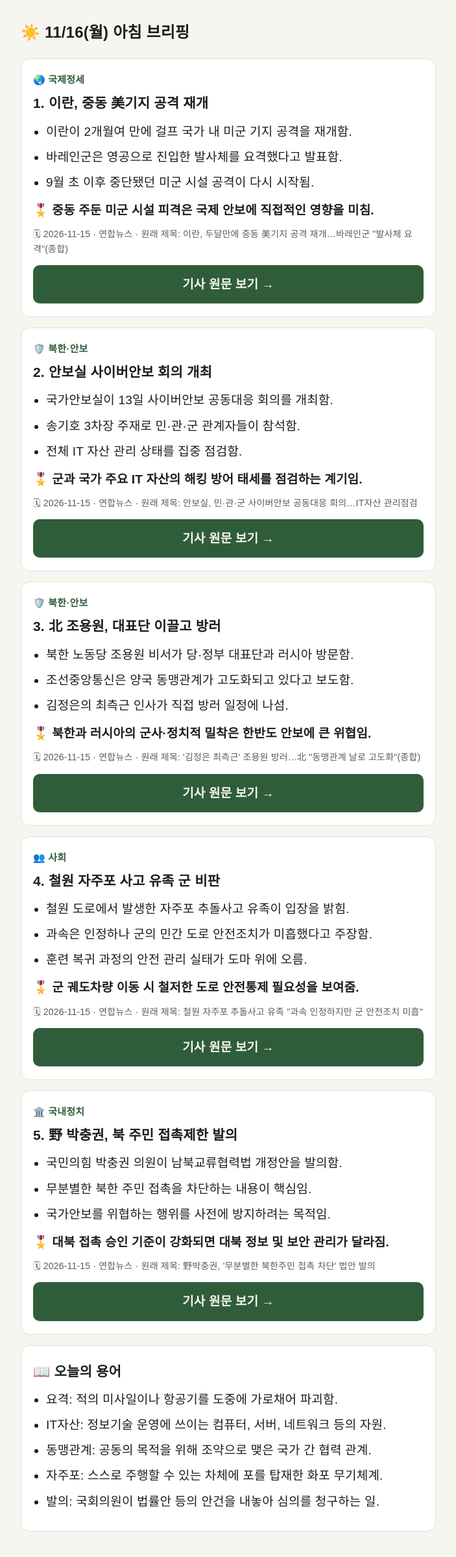
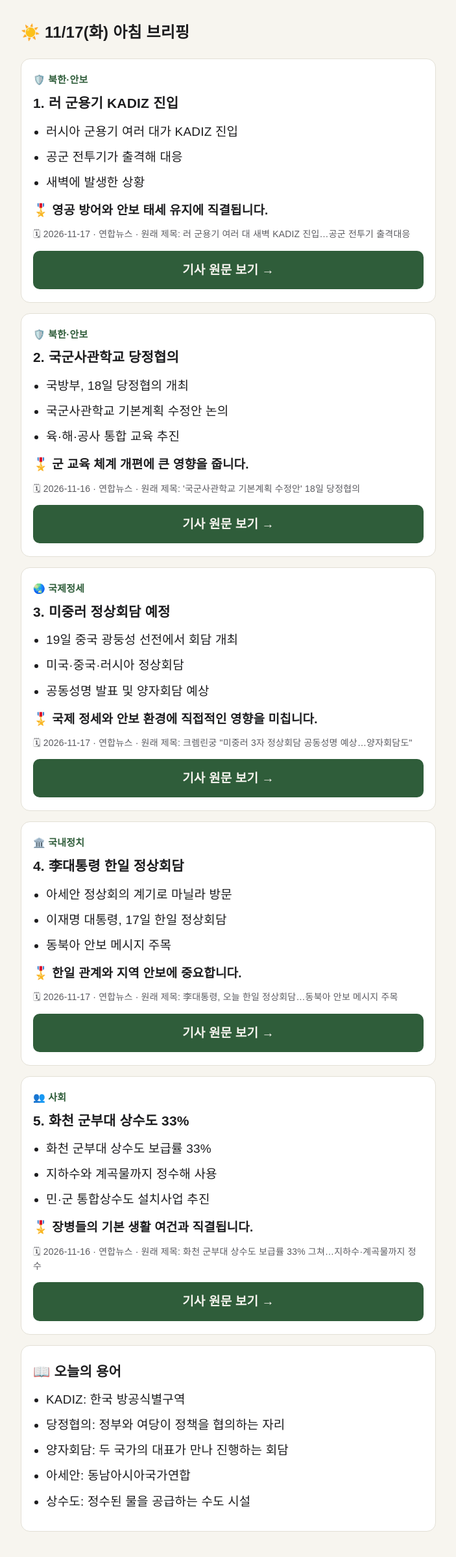
Before and after one commit to jyynet03/military-news-bot, a plain HTML site: page docs/index.html in a window 1280 px wide. Shown: the whole page at 65% size, without its empty margins (288-991 px from the left). Drawn offline with Linux system fonts and the light colour scheme.

Commit message:
기록: 2026-11-17 브리핑

```diff
--- a/data/state.json
+++ b/data/state.json
@@ -1,12 +1,12 @@
 {
   "gemini_usage": {
-    "date": "2026-11-16",
+    "date": "2026-11-17",
     "calls": 2
   },
   "kakao_refresh": {
     "fp": "74fdaf00",
     "first_seen": "2026-11-11"
   },
-  "last_sent_date": "2026-11-16",
-  "last_sent_at": "08:50:00"
+  "last_sent_date": "2026-11-17",
+  "last_sent_at": "11:05:50"
 }
--- a/docs/index.html
+++ b/docs/index.html
@@ -1,7 +1,7 @@
 <!doctype html>
 <html lang="ko"><head><meta charset="utf-8">
 <meta name="viewport" content="width=device-width,initial-scale=1">
-<title>아침 브리핑 2026-11-16</title>
+<title>아침 브리핑 2026-11-17</title>
 <style>
 :root{--bg:#f7f5ef;--card:#fff;--ink:#1d1d1f;--sub:#5b5b60;--acc:#2f5d3a;--line:#e3e0d6}
 @media (prefers-color-scheme:dark){:root{--bg:#16181a;--card:#202326;--ink:#ececec;--sub:#a5a8ad;--acc:#8fc79b;--line:#33373b}}
@@ -14,40 +14,40 @@ h1{font-size:24px;margin:8px 0 18px} h2{font-size:21px;line-height:1.5;margin:6p
 .btn{display:block;text-align:center;background:var(--acc);color:var(--bg);text-decoration:none;font-weight:700;padding:12px;border-radius:10px}
 .warn{background:#fff3cd;color:#5c4400;padding:10px 14px;border-radius:10px;font-size:16px}
 </style></head><body><main>
-<h1>☀️ 11/16(월) 아침 브리핑</h1>
+<h1>☀️ 11/17(화) 아침 브리핑</h1>
 <section class="card">
-  <div class="cat">🌏 국제정세</div>
-  <h2>1. 이란, 중동 美기지 공격 재개</h2>
-  <ul><li>이란이 2개월여 만에 걸프 국가 내 미군 기지 공격을 재개함.</li><li>바레인군은 영공으로 진입한 발사체를 요격했다고 발표함.</li><li>9월 초 이후 중단됐던 미군 시설 공격이 다시 시작됨.</li></ul><p class="why">🎖️ 중동 주둔 미군 시설 피격은 국제 안보에 직접적인 영향을 미침.</p>
-  <p class="meta">🗓 2026-11-15 · 연합뉴스 · 원래 제목: 이란, 두달만에 중동 美기지 공격 재개…바레인군 &quot;발사체 요격&quot;(종합)</p>
-  <a class="btn" href="https://www.yna.co.kr/view/AKR20261115029351009" target="_blank" rel="noopener">기사 원문 보기 →</a>
+  <div class="cat">🛡️ 북한·안보</div>
+  <h2>1. 러 군용기 KADIZ 진입</h2>
+  <ul><li>러시아 군용기 여러 대가 KADIZ 진입</li><li>공군 전투기가 출격해 대응</li><li>새벽에 발생한 상황</li></ul><p class="why">🎖️ 영공 방어와 안보 태세 유지에 직결됩니다.</p>
+  <p class="meta">🗓 2026-11-17 · 연합뉴스 · 원래 제목: 러 군용기 여러 대 새벽 KADIZ 진입…공군 전투기 출격대응</p>
+  <a class="btn" href="https://www.yna.co.kr/view/AKR20261117014400504" target="_blank" rel="noopener">기사 원문 보기 →</a>
 </section>
 <section class="card">
   <div class="cat">🛡️ 북한·안보</div>
-  <h2>2. 안보실 사이버안보 회의 개최</h2>
-  <ul><li>국가안보실이 13일 사이버안보 공동대응 회의를 개최함.</li><li>송기호 3차장 주재로 민·관·군 관계자들이 참석함.</li><li>전체 IT 자산 관리 상태를 집중 점검함.</li></ul><p class="why">🎖️ 군과 국가 주요 IT 자산의 해킹 방어 태세를 점검하는 계기임.</p>
-  <p class="meta">🗓 2026-11-15 · 연합뉴스 · 원래 제목: 안보실, 민·관·군 사이버안보 공동대응 회의…IT자산 관리점검</p>
-  <a class="btn" href="https://www.yna.co.kr/view/AKR20261115031700001" target="_blank" rel="noopener">기사 원문 보기 →</a>
+  <h2>2. 국군사관학교 당정협의</h2>
+  <ul><li>국방부, 18일 당정협의 개최</li><li>국군사관학교 기본계획 수정안 논의</li><li>육·해·공사 통합 교육 추진</li></ul><p class="why">🎖️ 군 교육 체계 개편에 큰 영향을 줍니다.</p>
+  <p class="meta">🗓 2026-11-16 · 연합뉴스 · 원래 제목: &#x27;국군사관학교 기본계획 수정안&#x27; 18일 당정협의</p>
+  <a class="btn" href="https://www.yna.co.kr/view/AKR20261116162700504" target="_blank" rel="noopener">기사 원문 보기 →</a>
 </section>
 <section class="card">
-  <div class="cat">🛡️ 북한·안보</div>
-  <h2>3. 北 조용원, 대표단 이끌고 방러</h2>
-  <ul><li>북한 노동당 조용원 비서가 당·정부 대표단과 러시아 방문함.</li><li>조선중앙통신은 양국 동맹관계가 고도화되고 있다고 보도함.</li><li>김정은의 최측근 인사가 직접 방러 일정에 나섬.</li></ul><p class="why">🎖️ 북한과 러시아의 군사·정치적 밀착은 한반도 안보에 큰 위협임.</p>
-  <p class="meta">🗓 2026-11-15 · 연합뉴스 · 원래 제목: &#x27;김정은 최측근&#x27; 조용원 방러…北 &quot;동맹관계 날로 고도화&quot;(종합)</p>
-  <a class="btn" href="https://www.yna.co.kr/view/AKR20261115005651504" target="_blank" rel="noopener">기사 원문 보기 →</a>
+  <div class="cat">🌏 국제정세</div>
+  <h2>3. 미중러 정상회담 예정</h2>
+  <ul><li>19일 중국 광둥성 선전에서 회담 개최</li><li>미국·중국·러시아 정상회담</li><li>공동성명 발표 및 양자회담 예상</li></ul><p class="why">🎖️ 국제 정세와 안보 환경에 직접적인 영향을 미칩니다.</p>
+  <p class="meta">🗓 2026-11-17 · 연합뉴스 · 원래 제목: 크렘린궁 &quot;미중러 3자 정상회담 공동성명 예상…양자회담도&quot;</p>
+  <a class="btn" href="https://www.yna.co.kr/view/AKR20261117000800109" target="_blank" rel="noopener">기사 원문 보기 →</a>
+</section>
+<section class="card">
+  <div class="cat">🏛️ 국내정치</div>
+  <h2>4. 李대통령 한일 정상회담</h2>
+  <ul><li>아세안 정상회의 계기로 마닐라 방문</li><li>이재명 대통령, 17일 한일 정상회담</li><li>동북아 안보 메시지 주목</li></ul><p class="why">🎖️ 한일 관계와 지역 안보에 중요합니다.</p>
+  <p class="meta">🗓 2026-11-17 · 연합뉴스 · 원래 제목: 李대통령, 오늘 한일 정상회담…동북아 안보 메시지 주목</p>
+  <a class="btn" href="https://www.yna.co.kr/view/AKR20261116167100001" target="_blank" rel="noopener">기사 원문 보기 →</a>
 </section>
 <section class="card">
   <div class="cat">👥 사회</div>
-  <h2>4. 철원 자주포 사고 유족 군 비판</h2>
-  <ul><li>철원 도로에서 발생한 자주포 추돌사고 유족이 입장을 밝힘.</li><li>과속은 인정하나 군의 민간 도로 안전조치가 미흡했다고 주장함.</li><li>훈련 복귀 과정의 안전 관리 실태가 도마 위에 오름.</li></ul><p class="why">🎖️ 군 궤도차량 이동 시 철저한 도로 안전통제 필요성을 보여줌.</p>
-  <p class="meta">🗓 2026-11-15 · 연합뉴스 · 원래 제목: 철원 자주포 추돌사고 유족 &quot;과속 인정하지만 군 안전조치 미흡&quot;</p>
-  <a class="btn" href="https://www.yna.co.kr/view/AKR20261115025900062" target="_blank" rel="noopener">기사 원문 보기 →</a>
-</section>
-<section class="card">
-  <div class="cat">🏛️ 국내정치</div>
-  <h2>5. 野 박충권, 북 주민 접촉제한 발의</h2>
-  <ul><li>국민의힘 박충권 의원이 남북교류협력법 개정안을 발의함.</li><li>무분별한 북한 주민 접촉을 차단하는 내용이 핵심임.</li><li>국가안보를 위협하는 행위를 사전에 방지하려는 목적임.</li></ul><p class="why">🎖️ 대북 접촉 승인 기준이 강화되면 대북 정보 및 보안 관리가 달라짐.</p>
-  <p class="meta">🗓 2026-11-15 · 연합뉴스 · 원래 제목: 野박충권, &#x27;무분별한 북한주민 접촉 차단&#x27; 법안 발의</p>
-  <a class="btn" href="https://www.yna.co.kr/view/AKR20261115007500001" target="_blank" rel="noopener">기사 원문 보기 →</a>
-</section><section class="card"><h2>📖 오늘의 용어</h2><ul><li>요격: 적의 미사일이나 항공기를 도중에 가로채어 파괴함.</li><li>IT자산: 정보기술 운영에 쓰이는 컴퓨터, 서버, 네트워크 등의 자원.</li><li>동맹관계: 공동의 목적을 위해 조약으로 맺은 국가 간 협력 관계.</li><li>자주포: 스스로 주행할 수 있는 차체에 포를 탑재한 화포 무기체계.</li><li>발의: 국회의원이 법률안 등의 안건을 내놓아 심의를 청구하는 일.</li></ul></section>
+  <h2>5. 화천 군부대 상수도 33%</h2>
+  <ul><li>화천 군부대 상수도 보급률 33%</li><li>지하수와 계곡물까지 정수해 사용</li><li>민·군 통합상수도 설치사업 추진</li></ul><p class="why">🎖️ 장병들의 기본 생활 여건과 직결됩니다.</p>
+  <p class="meta">🗓 2026-11-16 · 연합뉴스 · 원래 제목: 화천 군부대 상수도 보급률 33% 그쳐…지하수·계곡물까지 정수</p>
+  <a class="btn" href="https://www.yna.co.kr/view/AKR20261116157600062" target="_blank" rel="noopener">기사 원문 보기 →</a>
+</section><section class="card"><h2>📖 오늘의 용어</h2><ul><li>KADIZ: 한국 방공식별구역</li><li>당정협의: 정부와 여당이 정책을 협의하는 자리</li><li>양자회담: 두 국가의 대표가 만나 진행하는 회담</li><li>아세안: 동남아시아국가연합</li><li>상수도: 정수된 물을 공급하는 수도 시설</li></ul></section>
 </main></body></html>
```
Also changed, not shown: data/history.json (+30 -0 lines), docs/2026-11-17.html (added, +53 -0 lines).
